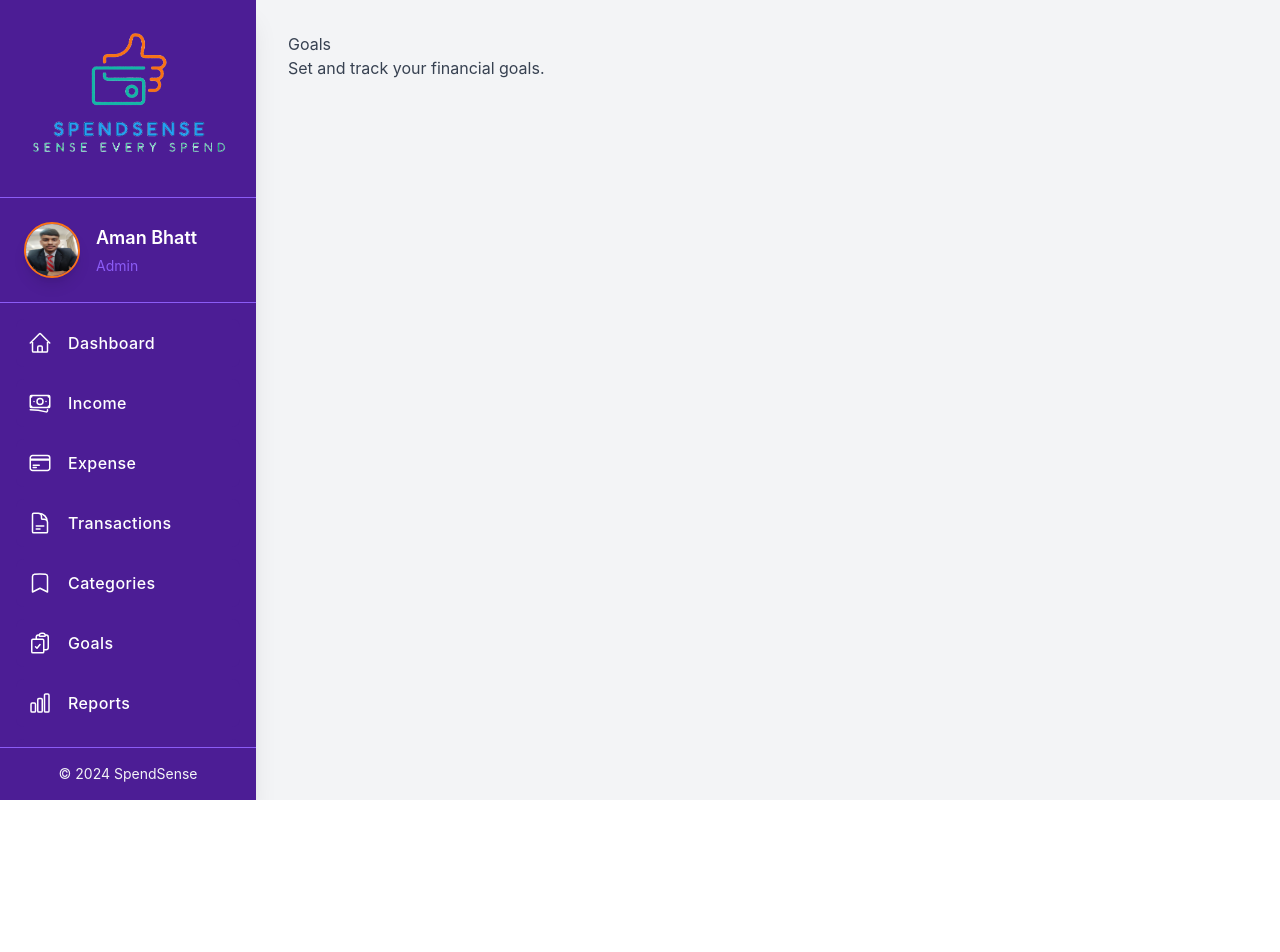
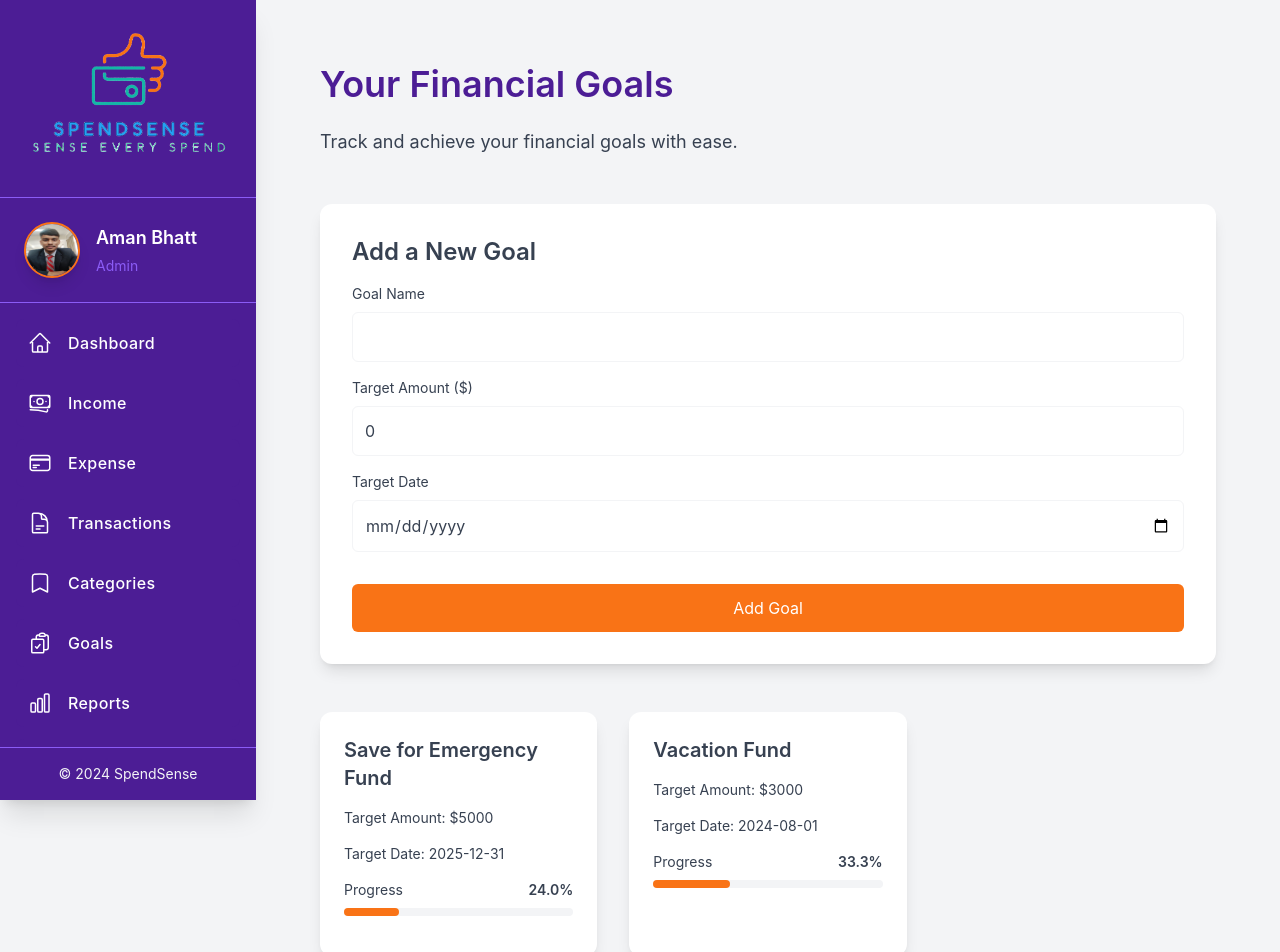
Before and after one commit to AmanBhatt0910/SpendSense, a React (Vite) app in the folder SpendSense-Frontend/: page /goals in a window 1280 px wide. Shown: the top 952 px of the page. Before the commit the page ends 800 px from the top, so only its background shows below. Built offline with nearby package versions, Linux system fonts and the light colour scheme.

Commit message:
Goals component added

```diff
--- /dev/null
+++ b/SpendSense-Frontend/src/components/Goals/AddGoalForm.tsx
@@ -0,0 +1,84 @@
+import React, { useState } from 'react';
+
+interface AddGoalFormProps {
+  addGoal: (goal: any) => void;
+}
+
+const AddGoalForm: React.FC<AddGoalFormProps> = ({ addGoal }) => {
+  const [goalName, setGoalName] = useState('');
+  const [amount, setAmount] = useState(0);
+  const [targetDate, setTargetDate] = useState('');
+
+  const handleSubmit = (e: React.FormEvent) => {
+    e.preventDefault();
+
+    if (goalName && amount > 0 && targetDate) {
+      addGoal({
+        id: Date.now(),
+        name: goalName,
+        amount,
+        saved: 0,
+        targetDate,
+      });
+
+      setGoalName('');
+      setAmount(0);
+      setTargetDate('');
+    }
+  };
+
+  return (
+    <div className="bg-white p-8 rounded-xl shadow-lg mb-12">
+      <h2 className="text-2xl font-semibold text-neutral-dark mb-4">Add a New Goal</h2>
+      <form onSubmit={handleSubmit}>
+        <div className="mb-4">
+          <label className="block text-neutral-dark text-sm mb-2" htmlFor="goalName">
+            Goal Name
+          </label>
+          <input
+            type="text"
+            id="goalName"
+            className="w-full p-3 border border-neutral-light rounded-md"
+            value={goalName}
+            onChange={(e) => setGoalName(e.target.value)}
+            required
+          />
+        </div>
+
+        <div className="mb-4">
+          <label className="block text-neutral-dark text-sm mb-2" htmlFor="amount">
+            Target Amount ($)
+          </label>
+          <input
+            type="number"
+            id="amount"
+            className="w-full p-3 border border-neutral-light rounded-md"
+            value={amount}
+            onChange={(e) => setAmount(Number(e.target.value))}
+            required
+          />
+        </div>
+
+        <div className="mb-4">
+          <label className="block text-neutral-dark text-sm mb-2" htmlFor="targetDate">
+            Target Date
+          </label>
+          <input
+            type="date"
+            id="targetDate"
+            className="w-full p-3 border border-neutral-light rounded-md"
+            value={targetDate}
+            onChange={(e) => setTargetDate(e.target.value)}
+            required
+          />
+        </div>
+
+        <button type="submit" className="w-full bg-accent-orange text-white p-3 rounded-md mt-4 hover:bg-accent-orange/80">
+          Add Goal
+        </button>
+      </form>
+    </div>
+  );
+};
+
+export { AddGoalForm };
--- /dev/null
+++ b/SpendSense-Frontend/src/components/Goals/GoalCard.tsx
@@ -0,0 +1,26 @@
+import React from 'react';
+import { GoalProgress } from './GoalProgress';
+
+interface GoalCardProps {
+  goal: {
+    id: number;
+    name: string;
+    amount: number;
+    saved: number;
+    targetDate: string;
+  };
+}
+
+const GoalCard: React.FC<GoalCardProps> = ({ goal }) => {
+  return (
+    <div className="bg-white p-6 rounded-xl shadow-lg hover:shadow-xl transition-all duration-300 ease-in-out">
+      <h3 className="text-xl font-semibold text-neutral-dark mb-4">{goal.name}</h3>
+      <p className="text-sm text-neutral-dark mb-4">Target Amount: ${goal.amount}</p>
+      <p className="text-sm text-neutral-dark mb-4">Target Date: {goal.targetDate}</p>
+
+      <GoalProgress current={goal.saved} target={goal.amount} />
+    </div>
+  );
+};
+
+export { GoalCard };
--- /dev/null
+++ b/SpendSense-Frontend/src/components/Goals/GoalProgress.tsx
@@ -0,0 +1,27 @@
+import React from 'react';
+
+interface GoalProgressProps {
+  current: number;
+  target: number;
+}
+
+const GoalProgress: React.FC<GoalProgressProps> = ({ current, target }) => {
+  const progressPercentage = (current / target) * 100;
+
+  return (
+    <div>
+      <div className="flex justify-between items-center mb-2">
+        <span className="text-sm text-neutral-dark">Progress</span>
+        <span className="text-sm font-semibold text-neutral-dark">{progressPercentage.toFixed(1)}%</span>
+      </div>
+      <div className="w-full bg-neutral-light rounded-full h-2 mb-4">
+        <div
+          className="bg-accent-orange h-2 rounded-full"
+          style={{ width: `${progressPercentage}%` }}
+        />
+      </div>
+    </div>
+  );
+};
+
+export { GoalProgress };
--- a/SpendSense-Frontend/src/pages/Goals.tsx
+++ b/SpendSense-Frontend/src/pages/Goals.tsx
@@ -1,11 +1,33 @@
+import React, { useState } from 'react';
+import { GoalCard } from '../components/Goals/GoalCard';
+import { AddGoalForm } from '../components/Goals/AddGoalForm';
+
 const Goals: React.FC = () => {
-    return (
-      <div>
-        <h1>Goals</h1>
-        <p>Set and track your financial goals.</p>
-      </div>
-    );
+  const [goals, setGoals] = useState([
+    { id: 1, name: "Save for Emergency Fund", amount: 5000, saved: 1200, targetDate: "2025-12-31" },
+    { id: 2, name: "Vacation Fund", amount: 3000, saved: 1000, targetDate: "2024-08-01" },
+  ]);
+
+  const addGoal = (goal: any) => {
+    setGoals([...goals, goal]);
   };
 
+  return (
+    <div className="bg-neutral-light min-h-screen p-8">
+      <div className="max-w-7xl mx-auto">
+        <h1 className="text-primary text-4xl font-semibold mb-6">Your Financial Goals</h1>
+        <p className="text-neutral-dark text-lg mb-12">Track and achieve your financial goals with ease.</p>
+
+        <AddGoalForm addGoal={addGoal} />
+
+        <div className="grid grid-cols-1 sm:grid-cols-2 lg:grid-cols-3 gap-8 mt-8">
+          {goals.map((goal) => (
+            <GoalCard key={goal.id} goal={goal} />
+          ))}
+        </div>
+      </div>
+    </div>
+  );
+};
+
 export default Goals;
-// helps users set financial goals and monitor their progress towards achieving them.
```
